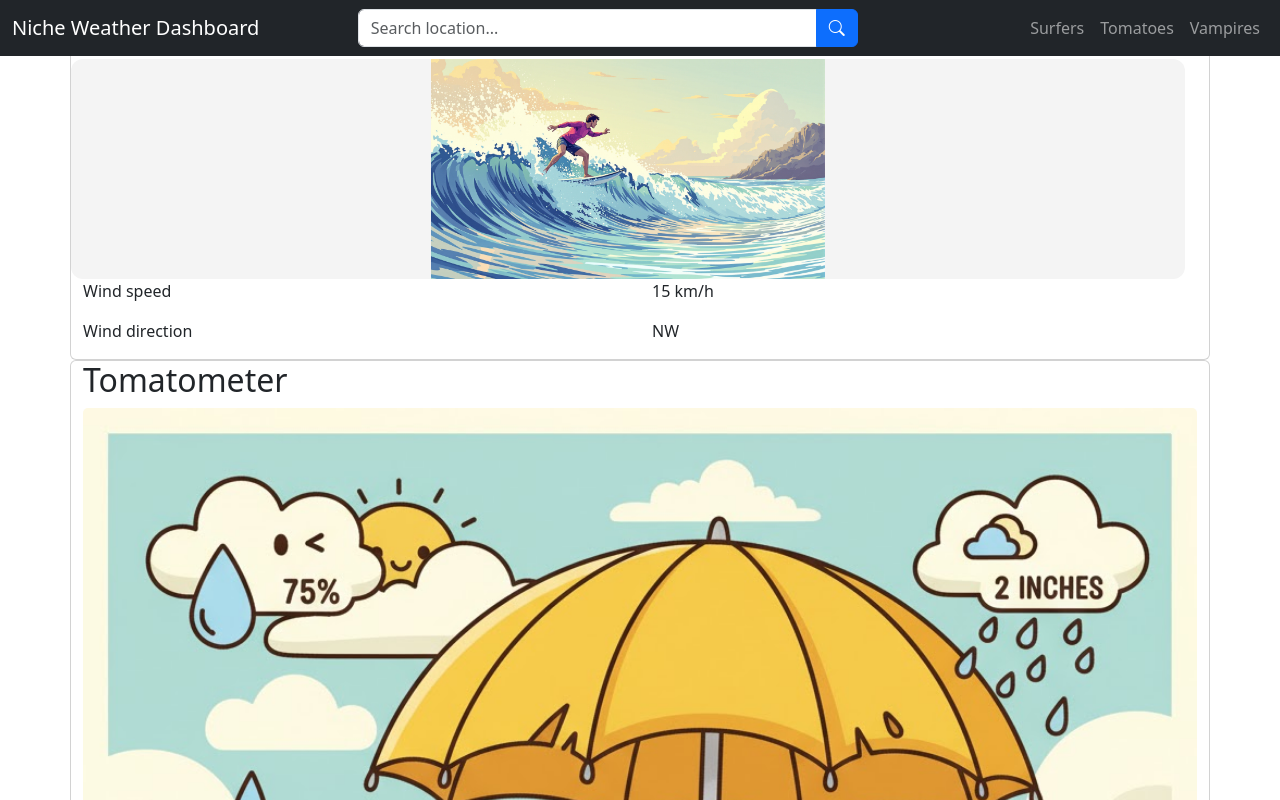
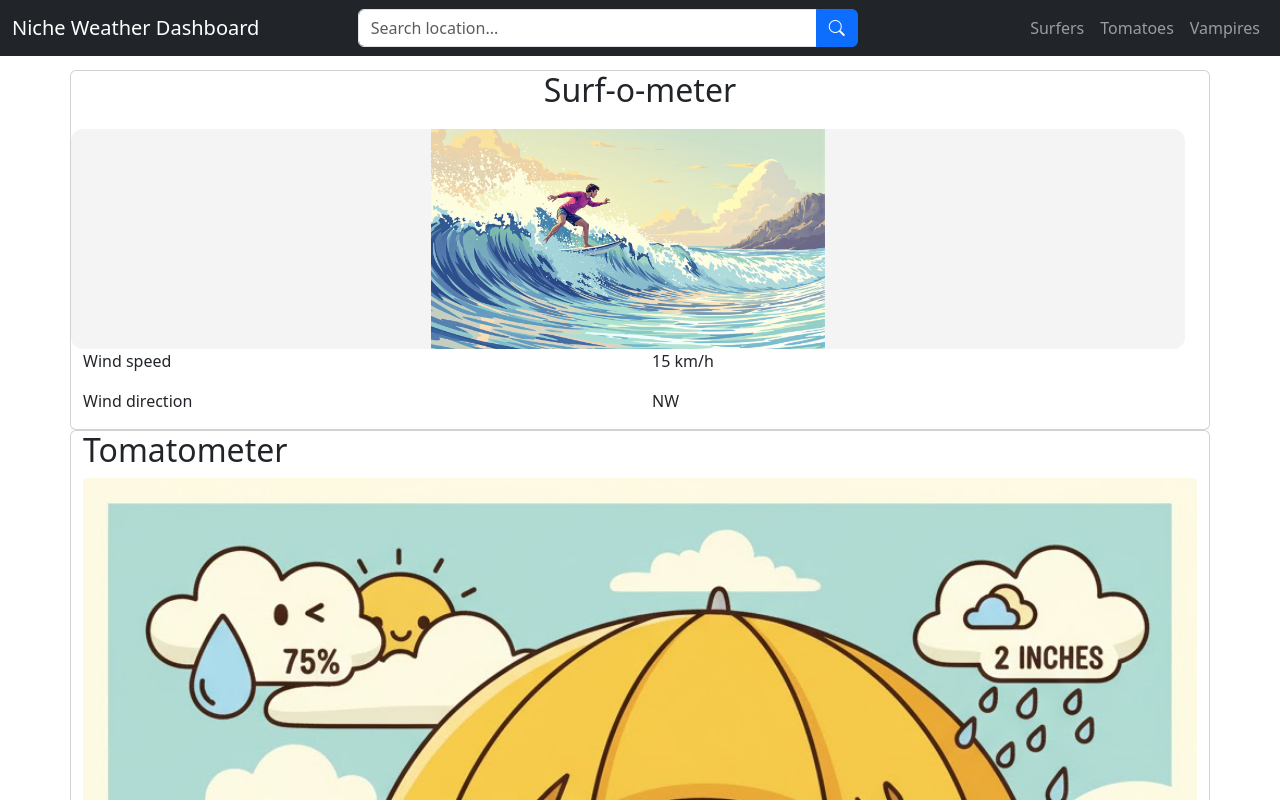
Before and after one commit to BartFrontendSyntra/groepswerk2025team1, a plain HTML site: page index.html in a window 1280 px wide. Shown: the top 800 px of the page. Drawn offline with nearby package versions, Linux system fonts and the light colour scheme; no server answers; a script that the page names is missing.

Commit message:
Add body padding to prevent content overlap with fixed navbar

```diff
--- a/style.css
+++ b/style.css
@@ -45,3 +45,7 @@
     height: 0;
     transition: height 0.6s ease;
 }
+
+body {
+  padding-top: 70px;
+}
```
